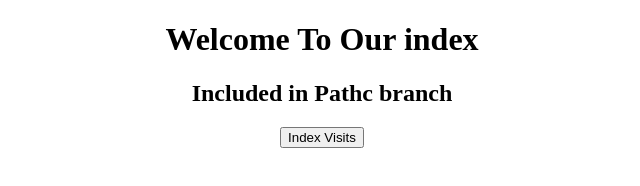
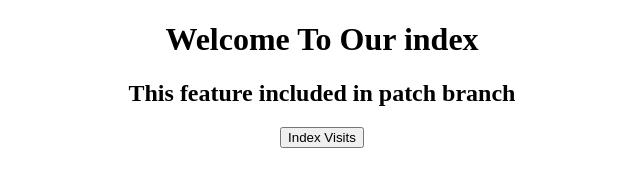
Before and after one commit to anupamanand30/june2020, a plain HTML site: page index.html in a window 1280 px wide. Shown: the whole page, without its empty margins (318-958 px from the left). Drawn offline with Linux system fonts and the light colour scheme.

Commit message:
change in patch

```diff
--- a/index.html
+++ b/index.html
@@ -6,7 +6,7 @@
 <body>
 	<center>
 		<h1>Welcome To Our index</h1>
-		<h2>Included in Pathc branch</h2>
+		<h2>This feature included in patch branch</h2>
 		<button>Index Visits</button>
 	</center>
 
```
